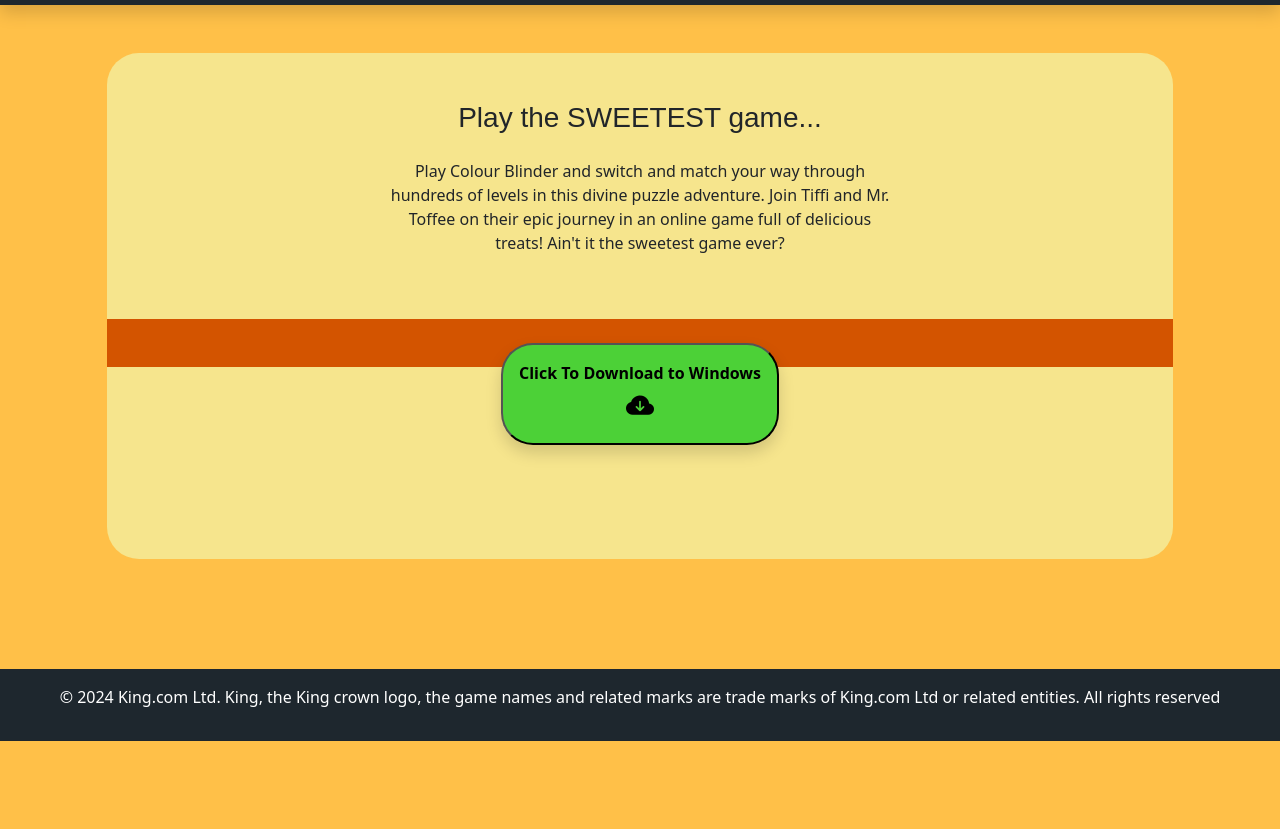
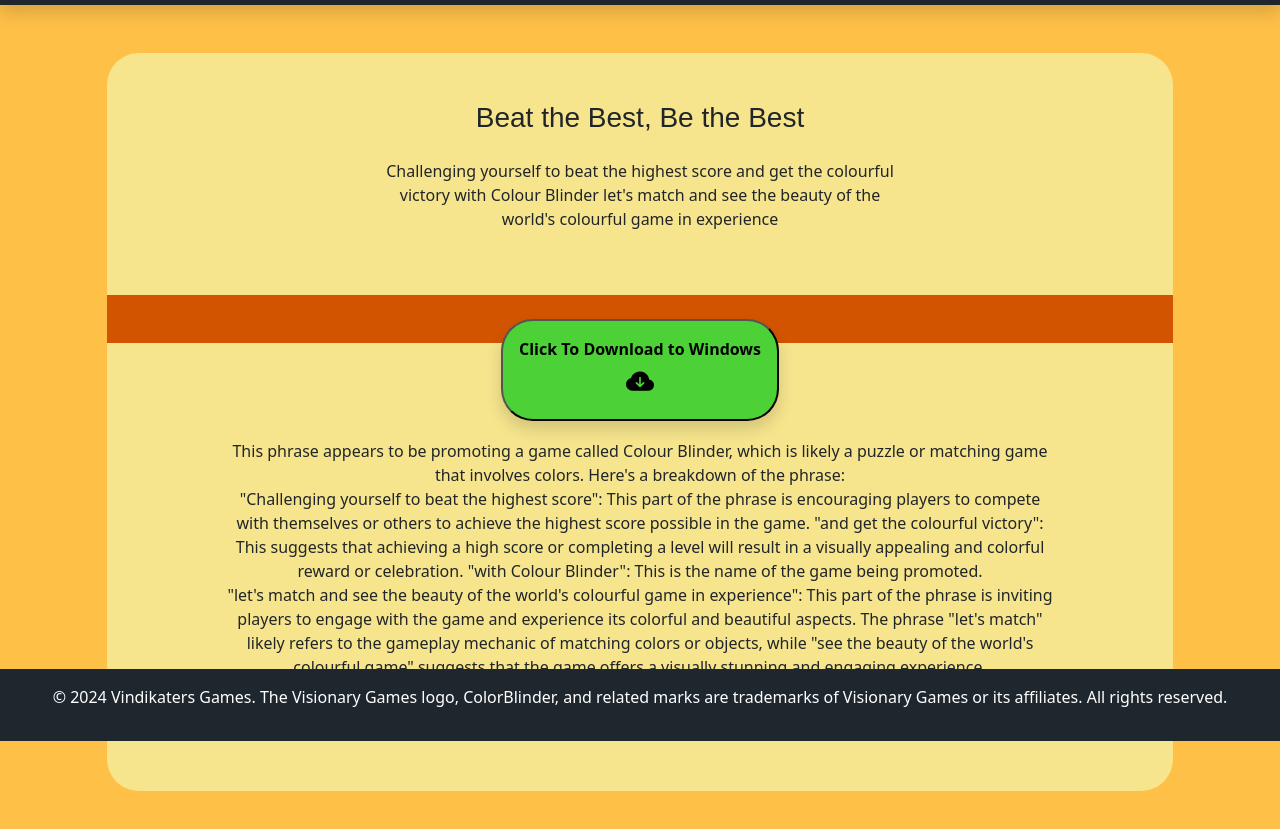
Before and after one commit to Vindekaters/Project-Colour-Blinder-WebPortal, a plain HTML site: page index.html in a window 1280 px wide. Shown: the part 59-888 px from the top of the page. Before the commit the page ends 800 px from the top, so only its background shows below. Drawn offline with nearby package versions, Linux system fonts and the light colour scheme; a web font is replaced by a local one.

Commit message:
Added Code

```diff
--- a/index.html
+++ b/index.html
@@ -29,28 +29,46 @@
                 <div class="row d-flex justify-content-center my-5">
                     <div class="col-sm-10 col-md-8 col-lg-6 col-xl-6 col-xxl-6">
                         <h3 class="text-center mb-4" style="font-family: 'Matemasie', sans-serif;
-                        font-weight: 100;">Play the SWEETEST game...</h3>
+                        font-weight: 100;">Beat the Best, Be the Best</h3>
                         <p class="text-center">
-                            Play Colour Blinder and switch and match your way through hundreds of levels in this divine
-                            puzzle adventure. Join Tiffi and Mr. Toffee on their epic journey in an online game full of
-                            delicious treats! Ain't it the sweetest game ever?</p>
+                            Challenging yourself to beat the highest score and get the colourful victory with Colour
+                            Blinder let's match and see the beauty of the world's colourful game in experience</p>
                     </div>
                 </div>
                 <div class="row p-4 thick-stick ">
                     <div class="col justify-content-center d-flex">
-                        <button type="button" id="downloadbtn" class="btn-danger text-black fw-bolder p-3 rounded-5 position-absolute shadow" onclick="downloadfile()">Click
+                        <button type="button" id="downloadbtn"
+                            class="btn-danger text-black fw-bolder p-3 rounded-5 position-absolute shadow"
+                            onclick="downloadfile()">Click
                             To Download to Windows<br><i class="bi bi-cloud-arrow-down-fill fs-3"></i> </button>
                     </div>
                 </div>
-                <div class="row p-5 m-5"></div>
+                <div class="row p-5 m-5">
+                    <p class="text-center">
+                        This phrase appears to be promoting a game called Colour Blinder, which is likely a puzzle or
+                        matching game that involves colors. Here's a breakdown of the phrase:<br>
+
+                        "Challenging yourself to beat the highest score": This part of the phrase is encouraging players
+                        to compete with themselves or others to achieve the highest score possible in the game.
+                        "and get the colourful victory": This suggests that achieving a high score or completing a level
+                        will result in a visually appealing and colorful reward or celebration.
+                        "with Colour Blinder": This is the name of the game being promoted.<br>
+                        "let's match and see the beauty of the world's colourful game in experience": This part of the
+                        phrase is inviting players to engage with the game and experience its colorful and beautiful
+                        aspects. The phrase "let's match" likely refers to the gameplay mechanic of matching colors or
+                        objects, while "see the beauty of the world's colourful game" suggests that the game offers a
+                        visually stunning and engaging experience.</p>
+                </div>
             </div>
         </div>
     </div>
 
     <div class="container-fluid text-center py-3 fixed-bottom footer">
         <div class="row">
-            <p class="text-white">© 2024 King.com Ltd. King, the King crown logo, the game names and related marks are
-                trade marks of King.com Ltd or related entities. All rights reserved</p>
+            <p class="text-white">© 2024 Vindikaters Games. The Visionary Games logo, ColorBlinder, and related marks
+                are
+                trademarks of Visionary Games or its affiliates. All rights reserved.
+            </p>
         </div>
 
     </div>
```
